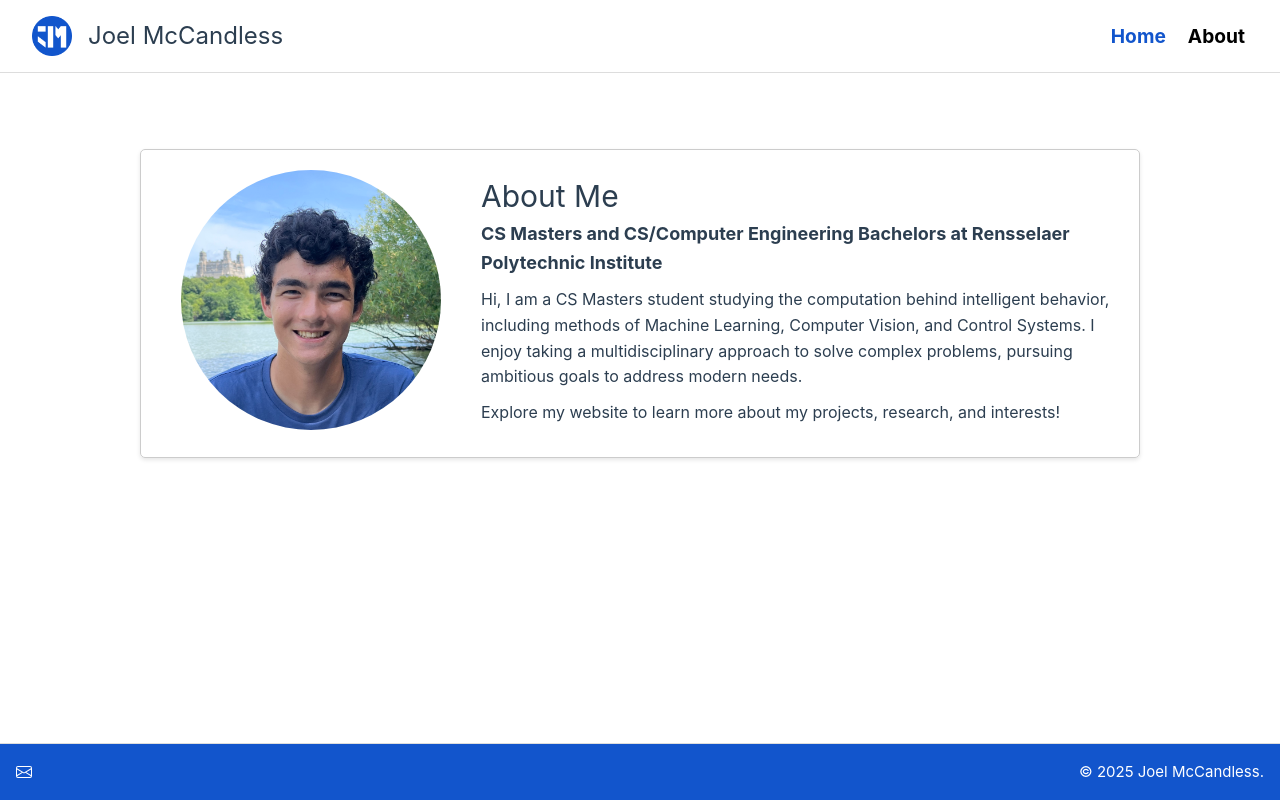
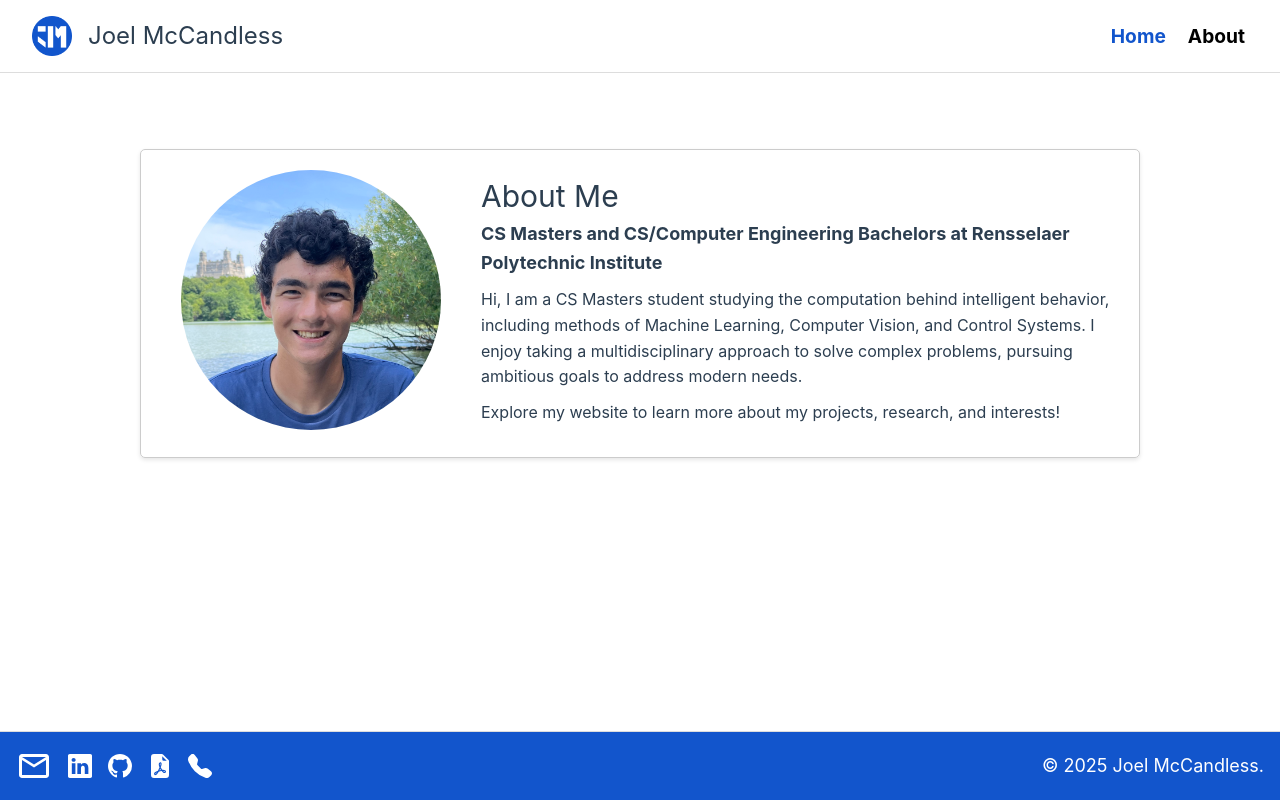
Before and after one commit to jmccand/jmccand.github.io, a Vue app: page / in a window 1280 px wide. Built offline with nearby package versions, Linux system fonts and the light colour scheme.

Commit message:
add logos

```diff
--- a/src/App.vue
+++ b/src/App.vue
@@ -19,12 +19,29 @@ import { RouterLink, RouterView } from 'vue-router'
   </div>
 
   <footer class="flex-row">
-    <div class="flex-row">
-      <svg xmlns="http://www.w3.org/2000/svg" width="16" height="16" fill="white" class="bi bi-envelope" viewBox="0 0 16 16">
-        <path d="M0 4a2 2 0 0 1 2-2h12a2 2 0 0 1 2 2v8a2 2 0 0 1-2 2H2a2 2 0 0 1-2-2zm2-1a1 1 0 0 0-1 1v.217l7 4.2 7-4.2V4a1 1 0 0 0-1-1zm13 2.383-4.708 2.825L15 11.105zm-.034 6.876-5.64-3.471L8 9.583l-1.326-.795-5.64 3.47A1 1 0 0 0 2 13h12a1 1 0 0 0 .966-.741M1 11.105l4.708-2.897L1 5.383z"/>
+    <div class="flex-row icons">
+      <svg xmlns="http://www.w3.org/2000/svg" height="36px" viewBox="0 -960 960 960" width="36px" fill="#FFFFFF">
+        <path d="M160-160q-33 0-56.5-23.5T80-240v-480q0-33 23.5-56.5T160-800h640q33 0 56.5 23.5T880-720v480q0 33-23.5 56.5T800-160H160Zm320-280L160-640v400h640v-400L480-440Zm0-80 320-200H160l320 200ZM160-640v-80 480-400Z"/>
+      </svg>
+      <svg xmlns="http://www.w3.org/2000/svg" width="24" height="24" fill="#FFFFFF" class="bi bi-linkedin" viewBox="0 0 16 16">
+        <path d="M0 1.146C0 .513.526 0 1.175 0h13.65C15.474 0 16 .513 16 1.146v13.708c0 .633-.526 1.146-1.175 1.146H1.175C.526 16 0 15.487 0 14.854zm4.943 12.248V6.169H2.542v7.225zm-1.2-8.212c.837 0 1.358-.554 1.358-1.248-.015-.709-.52-1.248-1.342-1.248S2.4 3.226 2.4 3.934c0 .694.521 1.248 1.327 1.248zm4.908 8.212V9.359c0-.216.016-.432.08-.586.173-.431.568-.878 1.232-.878.869 0 1.216.662 1.216 1.634v3.865h2.401V9.25c0-2.22-1.184-3.252-2.764-3.252-1.274 0-1.845.7-2.165 1.193v.025h-.016l.016-.025V6.169h-2.4c.03.678 0 7.225 0 7.225z"/>
+      </svg>
+      <svg xmlns="http://www.w3.org/2000/svg" width="24" height="24" fill="#FFFFFF" class="bi bi-github" viewBox="0 0 16 16">
+        <path d="M8 0C3.58 0 0 3.58 0 8c0 3.54 2.29 6.53 5.47 7.59.4.07.55-.17.55-.38 0-.19-.01-.82-.01-1.49-2.01.37-2.53-.49-2.69-.94-.09-.23-.48-.94-.82-1.13-.28-.15-.68-.52-.01-.53.63-.01 1.08.58 1.23.82.72 1.21 1.87.87 2.33.66.07-.52.28-.87.51-1.07-1.78-.2-3.64-.89-3.64-3.95 0-.87.31-1.59.82-2.15-.08-.2-.36-1.02.08-2.12 0 0 .67-.21 2.2.82.64-.18 1.32-.27 2-.27s1.36.09 2 .27c1.53-1.04 2.2-.82 2.2-.82.44 1.1.16 1.92.08 2.12.51.56.82 1.27.82 2.15 0 3.07-1.87 3.75-3.65 3.95.29.25.54.73.54 1.48 0 1.07-.01 1.93-.01 2.2 0 .21.15.46.55.38A8.01 8.01 0 0 0 16 8c0-4.42-3.58-8-8-8"/>
+      </svg>
+      <svg xmlns="http://www.w3.org/2000/svg" width="24" height="24" fill="#FFFFFF" class="bi bi-file-earmark-pdf-fill" viewBox="0 0 16 16">
+        <path d="M5.523 12.424q.21-.124.459-.238a8 8 0 0 1-.45.606c-.28.337-.498.516-.635.572l-.035.012a.3.3 0 0 1-.026-.044c-.056-.11-.054-.216.04-.36.106-.165.319-.354.647-.548m2.455-1.647q-.178.037-.356.078a21 21 0 0 0 .5-1.05 12 12 0 0 0 .51.858q-.326.048-.654.114m2.525.939a4 4 0 0 1-.435-.41q.344.007.612.054c.317.057.466.147.518.209a.1.1 0 0 1 .026.064.44.44 0 0 1-.06.2.3.3 0 0 1-.094.124.1.1 0 0 1-.069.015c-.09-.003-.258-.066-.498-.256M8.278 6.97c-.04.244-.108.524-.2.829a5 5 0 0 1-.089-.346c-.076-.353-.087-.63-.046-.822.038-.177.11-.248.196-.283a.5.5 0 0 1 .145-.04c.013.03.028.092.032.198q.008.183-.038.465z"/>
+        <path fill-rule="evenodd" d="M4 0h5.293A1 1 0 0 1 10 .293L13.707 4a1 1 0 0 1 .293.707V14a2 2 0 0 1-2 2H4a2 2 0 0 1-2-2V2a2 2 0 0 1 2-2m5.5 1.5v2a1 1 0 0 0 1 1h2zM4.165 13.668c.09.18.23.343.438.419.207.075.412.04.58-.03.318-.13.635-.436.926-.786.333-.401.683-.927 1.021-1.51a11.7 11.7 0 0 1 1.997-.406c.3.383.61.713.91.95.28.22.603.403.934.417a.86.86 0 0 0 .51-.138c.155-.101.27-.247.354-.416.09-.181.145-.37.138-.563a.84.84 0 0 0-.2-.518c-.226-.27-.596-.4-.96-.465a5.8 5.8 0 0 0-1.335-.05 11 11 0 0 1-.98-1.686c.25-.66.437-1.284.52-1.794.036-.218.055-.426.048-.614a1.24 1.24 0 0 0-.127-.538.7.7 0 0 0-.477-.365c-.202-.043-.41 0-.601.077-.377.15-.576.47-.651.823-.073.34-.04.736.046 1.136.088.406.238.848.43 1.295a20 20 0 0 1-1.062 2.227 7.7 7.7 0 0 0-1.482.645c-.37.22-.699.48-.897.787-.21.326-.275.714-.08 1.103"/>
+      </svg>
+      <svg xmlns="http://www.w3.org/2000/svg" width="24" height="24" fill="#FFFFFF" class="bi bi-telephone-fill" viewBox="0 0 16 16">
+        <path fill-rule="evenodd" d="M1.885.511a1.745 1.745 0 0 1 2.61.163L6.29 2.98c.329.423.445.974.315 1.494l-.547 2.19a.68.68 0 0 0 .178.643l2.457 2.457a.68.68 0 0 0 .644.178l2.189-.547a1.75 1.75 0 0 1 1.494.315l2.306 1.794c.829.645.905 1.87.163 2.611l-1.034 1.034c-.74.74-1.846 1.065-2.877.702a18.6 18.6 0 0 1-7.01-4.42 18.6 18.6 0 0 1-4.42-7.009c-.362-1.03-.037-2.137.703-2.877z"/>
       </svg>
     </div>
-    <p>&copy; 2025 Joel McCandless.</p>
+  <p>
+    <b>
+      &copy; 2025 Joel McCandless.
+    </b>
+  </p>
   </footer>
 
 </template>
@@ -94,4 +111,13 @@ footer p {
   margin: 0;
   color: white;
 }
+
+.icons {
+  gap: 1rem;
+}
+
+b {
+  font-weight: 400;
+  font-size: large;
+}
 </style>
```
